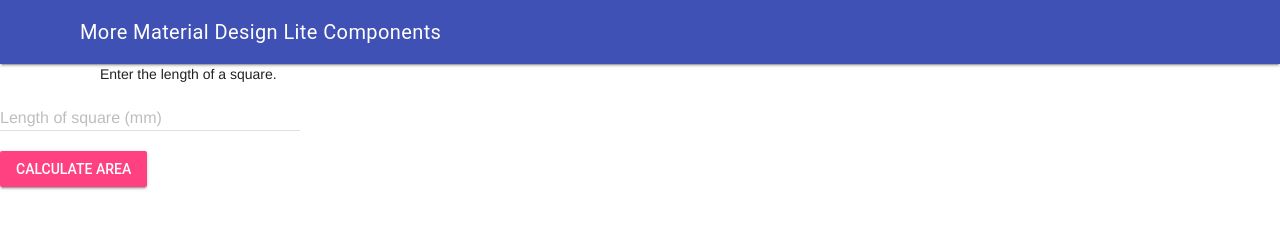
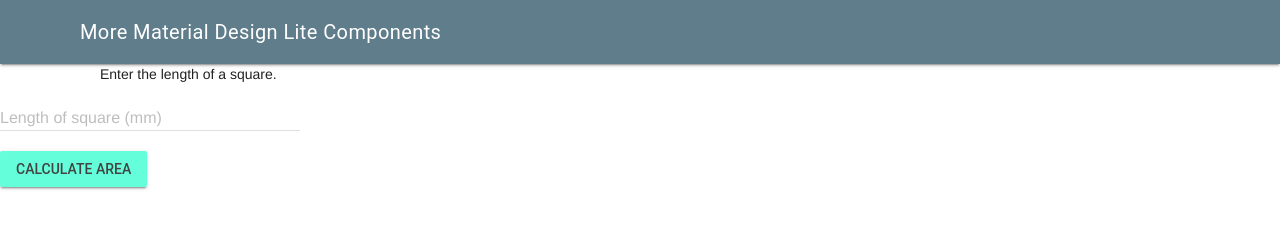
Before and after one commit to AvaVenturino/ICS20-Unit-1-05-html, a plain HTML site: page index2.html in a window 1280 px wide. Drawn offline with nearby package versions, Linux system fonts and the light colour scheme.

Commit message:
Changed color

```diff
--- a/index2.html
+++ b/index2.html
@@ -8,7 +8,7 @@
     <meta name="author" content="Ava Venturino">
     <meta name="viewport" content="width=device-width, initial-scale=1.0">
     <link rel="stylesheet" href="https://fonts.googleapis.com/icon?family=Material+Icons">
-    <link rel="stylesheet" href="https://code.getmdl.io/1.3.0/material.indigo-pink.min.css">
+    <link rel="stylesheet" href="https://code.getmdl.io/1.3.0/material.blue_grey-teal.min.css" />
     <title>My second webpage, with MDL</title>
   </head>
   <body>
```
